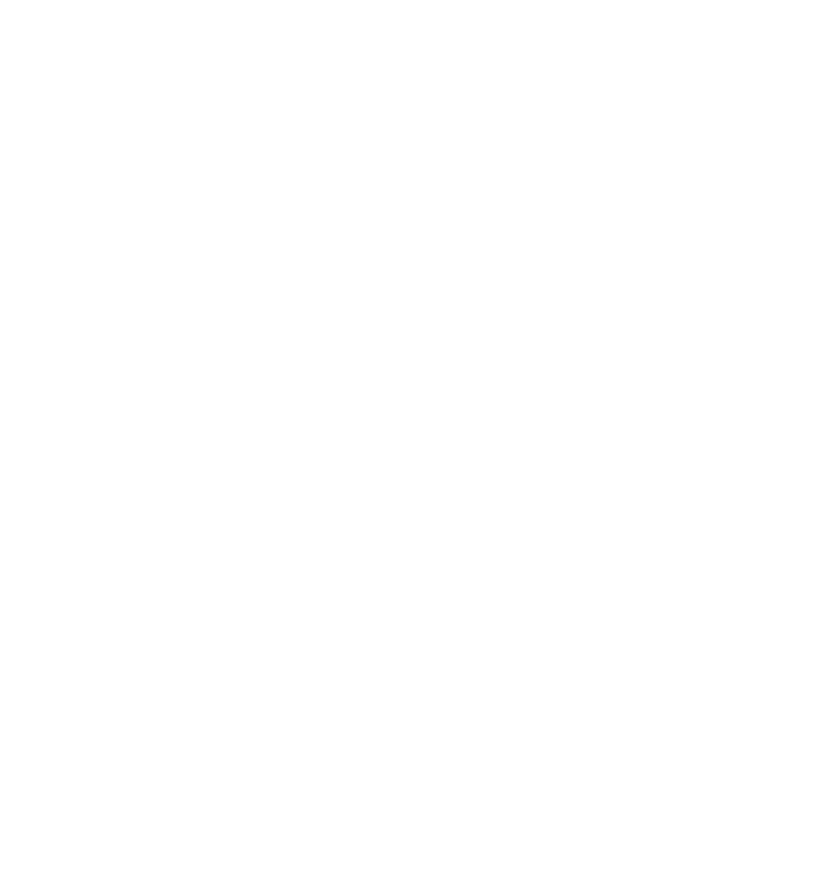
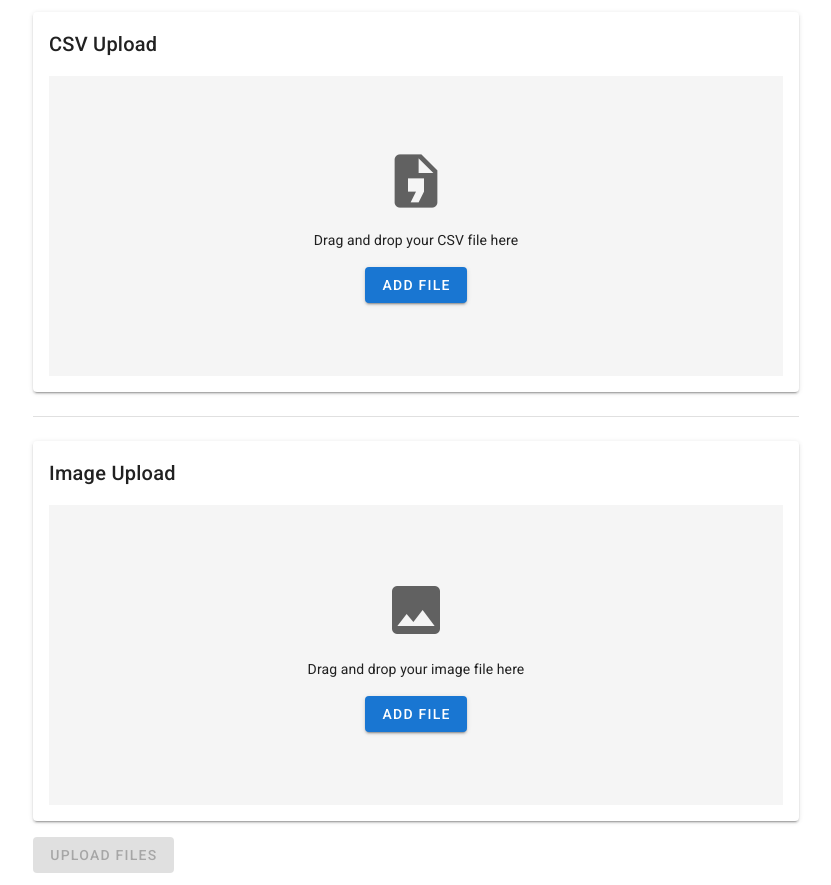
Before and after one commit to fu-mi-man/pra, a Nuxt app in the folder frontend/project/: page /uploadPage in a window 1280 px wide. Before the commit this address had no page. Shown: the whole page, without its empty margins (224-1055 px from the left). Before the commit the page ends 800 px from the top, so only its background shows below. Built offline with nearby package versions, Linux system fonts and the light colour scheme.

Commit message:
add fileuploader component

```diff
--- /dev/null
+++ b/frontend/project/components/FileUploader.vue
@@ -0,0 +1,155 @@
+<template>
+  <v-card>
+    <v-card-title>{{ title }}</v-card-title>
+    <v-card-text>
+      <v-sheet
+        class="file-drop-area d-flex flex-column align-center justify-center pa-6"
+        color="grey lighten-4"
+        height="300"
+        outlined
+        @dragenter.prevent="onDragEnter"
+        @dragleave.prevent="onDragLeave"
+        @dragover.prevent
+        @drop.prevent="onDrop"
+      >
+        <template v-if="!isDragging">
+          <v-icon size="64" color="grey darken-2" class="mb-4">
+            {{ icon }}
+          </v-icon>
+          <div class="text-center mb-4">
+            Drag and drop your {{ fileType }} file here
+          </div>
+          <v-btn color="primary" @click="triggerFileInput"> Add File </v-btn>
+        </template>
+        <template v-else>
+          <div class="text-center">Drop your file here</div>
+        </template>
+        <input
+          ref="fileInput"
+          type="file"
+          :accept="accept"
+          style="display: none"
+          @change="onFileChange"
+        />
+      </v-sheet>
+
+      <v-list v-if="file" class="mt-4">
+        <v-list-item>
+          <v-list-item-icon>
+            <v-icon>{{ fileIcon }}</v-icon>
+          </v-list-item-icon>
+          <v-list-item-content>
+            <v-list-item-title>{{ file.name }}</v-list-item-title>
+            <v-list-item-subtitle>{{
+              formatFileSize(file.size)
+            }}</v-list-item-subtitle>
+          </v-list-item-content>
+          <v-list-item-action>
+            <v-btn icon @click="removeFile">
+              <v-icon>mdi-close</v-icon>
+            </v-btn>
+          </v-list-item-action>
+        </v-list-item>
+      </v-list>
+    </v-card-text>
+  </v-card>
+</template>
+
+<script>
+export default {
+  name: 'FileUploader',
+  props: {
+    title: {
+      type: String,
+      required: true,
+    },
+    fileType: {
+      type: String,
+      required: true,
+    },
+    accept: {
+      type: String,
+      required: true,
+    },
+    icon: {
+      type: String,
+      default: 'mdi-cloud-upload',
+    },
+    fileIcon: {
+      type: String,
+      default: 'mdi-file-outline',
+    },
+    validateFile: {
+      type: Function,
+      required: true,
+    },
+  },
+  data() {
+    return {
+      file: null,
+      isDragging: false,
+    }
+  },
+  methods: {
+    triggerFileInput() {
+      this.$refs.fileInput.click()
+    },
+    onFileChange(event) {
+      const files = event.target.files
+      if (files.length === 0) return
+
+      const file = files[0]
+      if (this.validateFile(file)) {
+        this.file = file
+        this.$emit('file-selected', file)
+      } else {
+        alert(`File "${file.name}" is not valid.`)
+      }
+      event.target.value = ''
+    },
+    onDragEnter(e) {
+      // ドラッグが要素に入った時
+      this.isDragging = true
+    },
+    onDragLeave(e) {
+      // ドラッグが要素から出た時
+      this.isDragging = false
+    },
+    onDrop(e) {
+      // ドロップされた時の処理
+      // ※ preventDefault()はテンプレード側で`.prevent`修飾子を使用しているため不要
+      this.isDragging = false
+      const droppedFiles = e.dataTransfer.files
+      if (droppedFiles.length > 0) {
+        const file = droppedFiles[0]
+        if (this.validateFile(file)) {
+          this.file = file
+          this.$emit('file-selected', file)
+        } else {
+          alert(`Please drop a valid ${this.fileType} file.`)
+        }
+      }
+    },
+    removeFile() {
+      this.file = null
+      this.$emit('file-removed')
+    },
+    formatFileSize(bytes) {
+      if (bytes === 0) return '0 Bytes'
+      const k = 1024
+      const sizes = ['Bytes', 'KB', 'MB', 'GB', 'TB']
+      const i = Math.floor(Math.log(bytes) / Math.log(k))
+      return parseFloat((bytes / Math.pow(k, i)).toFixed(2)) + ' ' + sizes[i]
+    },
+  },
+}
+</script>
+
+<style scoped>
+.file-drop-area {
+  transition: all 0.3s ease;
+}
+.file-drop-area:hover {
+  background-color: #e0e0e0 !important;
+}
+</style>
--- /dev/null
+++ b/frontend/project/pages/uploadPage.vue
@@ -0,0 +1,118 @@
+<template>
+  <v-row justify="center">
+    <v-col cols="12" md="8">
+      <file-uploader
+        title="CSV Upload"
+        file-type="CSV"
+        accept=".csv"
+        icon="mdi-file-delimited"
+        file-icon="mdi-file-document-outline"
+        :validate-file="validateCSV"
+        @file-selected="onCSVFileSelected"
+        @file-removed="onFileRemoved"
+      />
+
+      <v-divider class="my-6"></v-divider>
+
+      <file-uploader
+        title="Image Upload"
+        file-type="image"
+        accept="image/jpeg, image/png"
+        icon="mdi-image"
+        file-icon="mdi-file-image-outline"
+        :validate-file="validateImage"
+        @file-selected="onImageFileSelected"
+        @file-removed="onFileRemoved"
+      />
+
+      <v-btn
+        class="mt-4"
+        color="success"
+        :disabled="!csvFile || !imageFiles.length"
+        @click="uploadFiles"
+      >
+        Upload Files
+      </v-btn>
+    </v-col>
+  </v-row>
+</template>
+
+<script>
+import FileUploader from '@/components/FileUploader.vue'
+
+export default {
+  name: 'UploadPage',
+  components: {
+    FileUploader
+  },
+  data() {
+    return {
+      csvFile: null,
+      imageFiles: [],
+    }
+  },
+  methods: {
+    validateCSV(file) {
+      const validMimeTypes = [
+        'text/csv',
+        'application/vnd.ms-excel',
+        'application/csv',
+      ]
+      return validMimeTypes.includes(file.type) || file.name.toLowerCase().endsWith('.csv')
+    },
+    validateImage(file) {
+      return file.type.startsWith('image/')
+    },
+    onCSVFileSelected(file) {
+      this.csvFile = file
+    },
+    onImageFileSelected(file) {
+      this.imageFiles.push(file)
+    },
+    onFileRemoved() {
+      this.csvFile = null
+      this.imageFiles = []
+    },
+    uploadFiles() {
+      if (this.csvFile && this.imageFiles.length > 0) {
+        this.parseCSVAndValidateImages()
+      }
+    },
+    parseCSVAndValidateImages() {
+      const reader = new FileReader()
+      reader.onload = (e) => {
+        const csv = e.target.result
+        const lines = csv.split('\n')
+        const headers = lines[0].split(',')
+        const imageNameIndex = headers.findIndex(header => header.trim().toLowerCase() === 'image_name')
+
+        if (imageNameIndex === -1) {
+          // alert('CSV file does not contain an "image_name" column.')
+          return
+        }
+
+        const imageNames = lines.slice(1).map(line => {
+          const columns = line.split(',')
+          return columns[imageNameIndex]?.trim()
+        }).filter(Boolean)
+
+        const uploadedImageNames = this.imageFiles.map(file => file.name)
+        const missingImages = imageNames.filter(name => !uploadedImageNames.includes(name))
+
+        if (missingImages.length > 0) {
+          alert(`Error: The following images are missing: ${missingImages.join(', ')}`)
+        } else {
+          // console.log('All required images are present. Proceeding with upload...')
+          this.handleUpload(lines, this.imageFiles)
+        }
+      }
+      reader.readAsText(this.csvFile)
+    },
+    handleUpload(csvLines, imageFiles) {
+      // console.log('Uploading CSV data:', csvLines)
+      // console.log('Uploading image files:', imageFiles)
+      // ここで実際のアップロード処理を実装します
+    }
+  }
+}
+</script>
```
